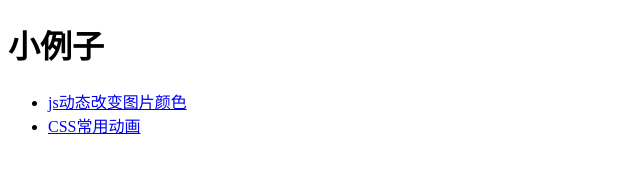
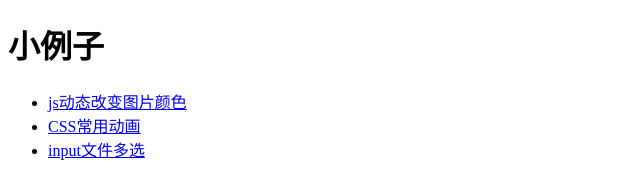
Before and after one commit to wscj/wscj.github.io, a plain HTML site: page index.html in a window 1280 px wide. Shown: the whole page, without its empty margins (0-640 px from the left). Drawn offline with Linux system fonts and the light colour scheme.

Commit message:
Update index.html

```diff
--- a/index.html
+++ b/index.html
@@ -9,6 +9,7 @@
   <ul>
     <li><a href="/cases/change-img-color">js动态改变图片颜色</a></li>
     <li><a href="/cases/css-loading">CSS常用动画</a></li>
+    <li><a href="/cases/file-input">input文件多选</a></li>
   </ul>
 </body>
 </html>
```
